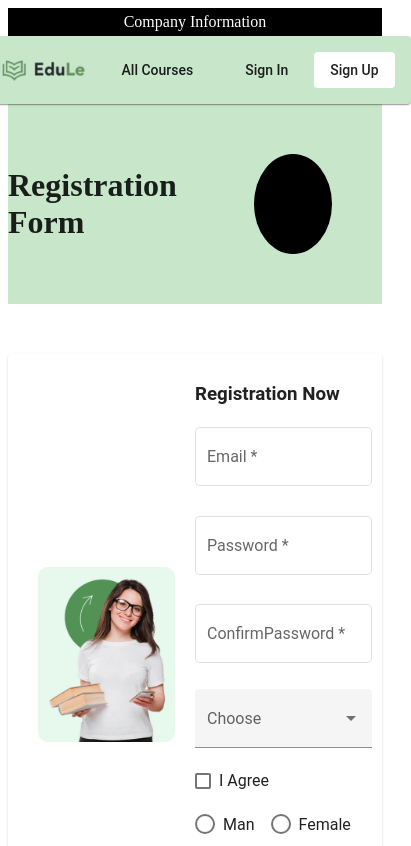
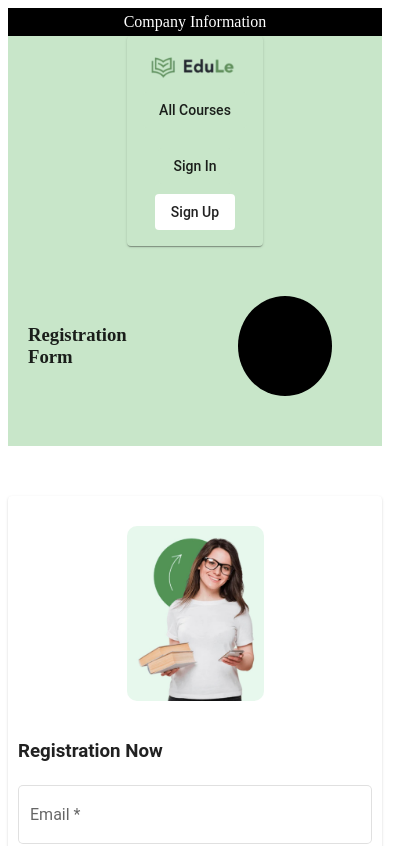
Before and after one commit to Naderi-Rahele/class-management, an Angular app: page /register in a window 390 px wide. Shown: the top 846 px of the page, 411 px wide, since content can reach past the window. Built offline with nearby package versions, Linux system fonts and the light colour scheme.

Commit message:
fix responsive

```diff
--- a/src/app/app.component.html
+++ b/src/app/app.component.html
@@ -1,7 +1,7 @@
 <div class="header">Company Information</div>
 <div class="bg-accent" fxLayout="row" fxLayoutAlign="center center">
     <mat-card class="bg-accent container" fxLayout="row" fxLayoutAlign="center center" fxLayoutGap="10px"
-        fxFlex.gt-md="50%">
+        fxLayout.lt-md="column" fxFlex.gt-md="50%">
         <img class="logo" src='./../assets/images/logo.png'>
         <button mat-flat-button color="accent" (click)='allCourses()'>All Courses</button>
         <div fxFlex></div>
--- a/src/app/registration/registration.component.html
+++ b/src/app/registration/registration.component.html
@@ -1,7 +1,7 @@
 <app-container title="Registration Form">
     <mat-card fxLayout="row" fxLayoutAlign="center center" fxLayout.lt-md="row wrap">
         <div class="image" fxFlex="50%"><img fxFlex src='./../../assets/images/register.jpg'></div>
-        <div fxFlex="50%">
+        <div fxFlex="50%" fxFlex.lt-md="100%">
             <h3>Registration Now</h3>
             <app-form-input [control]="emailControl" placeHolder="Email" label="Email"></app-form-input>
             <app-form-input [control]="passwordControl" placeHolder="Password" label="Password" [isPassword]="true">
--- a/src/app/shared/container/container.component.css
+++ b/src/app/shared/container/container.component.css
@@ -13,3 +13,7 @@
 .title {
     margin-bottom: 50px;
 }
+
+h3 {
+    padding: 20px;
+}
--- a/src/app/shared/container/container.component.html
+++ b/src/app/shared/container/container.component.html
@@ -1,6 +1,6 @@
 <div class="bg-accent title" fxLayout="row" fxLayoutAlign="center center">
     <div class="container" fxLayout="row" fxLayoutAlign="center center" fxFlex.gt-md="50%">
-        <h1>{{title}}</h1>
+        <h3>{{title}}</h3>
         <div fxFlex></div>
         <div class="image"></div>
     </div>
```
